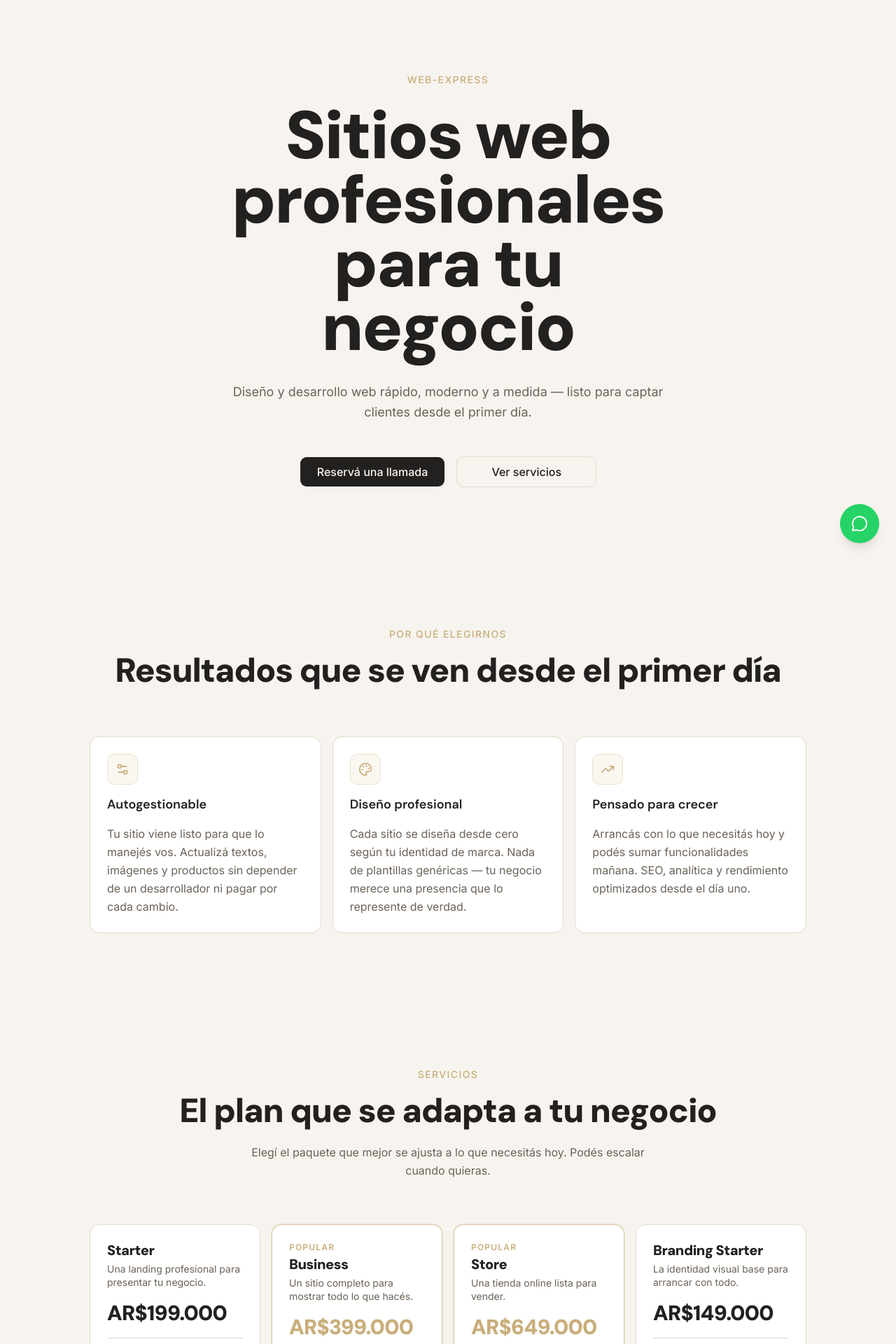
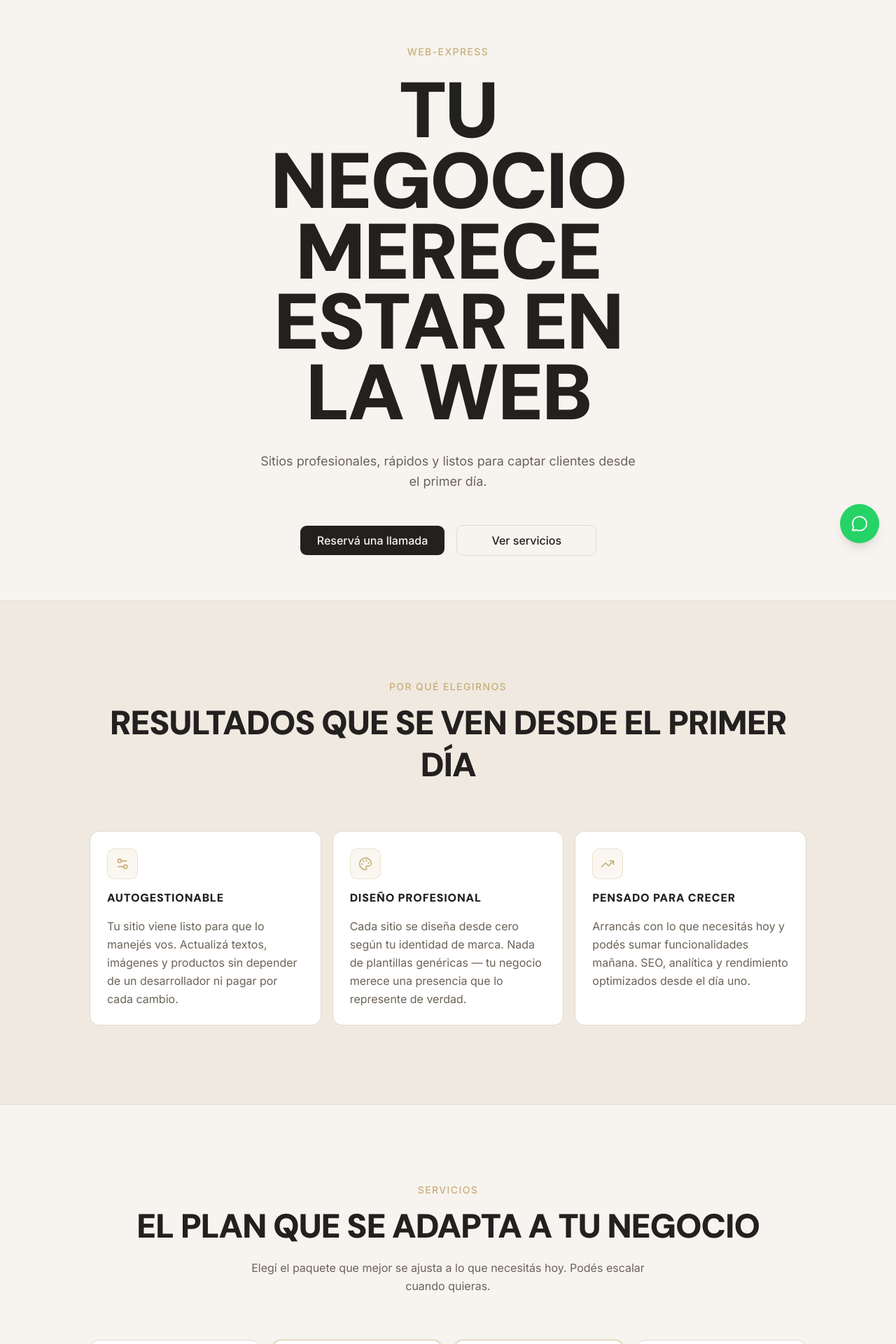
Before and after one commit to moix197/web-express, a Next.js app: page / in a window 1280 px wide. Shown: the top 1920 px of the page at 70% size. Built offline with nearby package versions, Linux system fonts and the light colour scheme.

Commit message:
style(landing): caps headlines, section separation, centered process timeline

```diff
--- a/src/components/sections/About.tsx
+++ b/src/components/sections/About.tsx
@@ -42,7 +42,7 @@ function PillarCard({ pillar }: { pillar: Pillar }) {
         <Icon className="size-5" />
       </span>
 
-      <h3 className="text-lg font-semibold leading-snug text-foreground">
+      <h3 className="text-base font-black uppercase leading-snug tracking-wider text-foreground">
         {pillar.heading}
       </h3>
 
@@ -57,7 +57,7 @@ export function About() {
   return (
     <section
       aria-labelledby="about-heading"
-      className="px-4 py-20 sm:px-8 sm:py-24"
+      className="border-t border-border bg-muted px-4 py-20 sm:px-8 lg:py-28"
     >
       <div className="mx-auto w-full max-w-5xl">
         {/* Section header */}
@@ -67,7 +67,7 @@ export function About() {
           </p>
           <h2
             id="about-heading"
-            className="font-display text-3xl font-black leading-tight tracking-tight text-foreground sm:text-4xl lg:text-5xl"
+            className="font-display text-3xl font-black uppercase leading-tight tracking-tight text-foreground sm:text-4xl lg:text-5xl"
           >
             Resultados que se ven desde el primer día
           </h2>
--- a/src/components/sections/Contact.tsx
+++ b/src/components/sections/Contact.tsx
@@ -17,7 +17,7 @@ export function Contact() {
     <section
       id="contacto"
       aria-labelledby="contact-heading"
-      className="px-4 py-20 sm:px-8 sm:py-24"
+      className="border-t border-border bg-muted px-4 py-20 sm:px-8 lg:py-28"
     >
       <div className="mx-auto w-full max-w-2xl">
         {/* Section header */}
@@ -27,7 +27,7 @@ export function Contact() {
           </p>
           <h2
             id="contact-heading"
-            className="font-display text-3xl font-black leading-tight tracking-tight text-foreground sm:text-4xl lg:text-5xl"
+            className="font-display text-3xl font-black uppercase leading-tight tracking-tight text-foreground sm:text-4xl lg:text-5xl"
           >
             Hablemos de tu proyecto
           </h2>
--- a/src/components/sections/Faq.tsx
+++ b/src/components/sections/Faq.tsx
@@ -52,7 +52,7 @@ export function Faq() {
     <section
       id="faq"
       aria-labelledby="faq-heading"
-      className="px-4 py-20 sm:px-8 sm:py-24"
+      className="border-t border-border bg-background px-4 py-20 sm:px-8 lg:py-28"
     >
       <div className="mx-auto w-full max-w-3xl">
         {/* Section header */}
@@ -62,7 +62,7 @@ export function Faq() {
           </p>
           <h2
             id="faq-heading"
-            className="font-display text-3xl font-black leading-tight tracking-tight text-foreground sm:text-4xl lg:text-5xl"
+            className="font-display text-3xl font-black uppercase leading-tight tracking-tight text-foreground sm:text-4xl lg:text-5xl"
           >
             ¿Tenés dudas?
           </h2>
--- a/src/components/sections/Hero.tsx
+++ b/src/components/sections/Hero.tsx
@@ -15,16 +15,15 @@ export function Hero() {
 
         {/* Headline — DM Sans via --font-display, clamped oversized */}
         <h1
-          className="mb-6 font-display font-black leading-[0.95] tracking-tight text-foreground sm:mb-8"
-          style={{ fontSize: "clamp(2.75rem, 8vw, 6rem)" }}
+          className="mb-6 font-display font-black uppercase leading-[0.9] tracking-tight text-foreground sm:mb-8"
+          style={{ fontSize: "clamp(3rem, 9vw, 7rem)" }}
         >
-          {siteConfig.tagline}
+          Tu negocio merece estar en la web
         </h1>
 
         {/* Subheadline */}
-        <p className="mx-auto mb-10 max-w-[60ch] text-base leading-relaxed text-muted-foreground sm:mb-12 sm:text-lg">
-          Diseño y desarrollo web rápido, moderno y a medida — listo para
-          captar clientes desde el primer día.
+        <p className="mx-auto mb-10 max-w-[48ch] text-base leading-relaxed text-muted-foreground sm:mb-12 sm:text-lg">
+          Sitios profesionales, rápidos y listos para captar clientes desde el primer día.
         </p>
 
         {/* CTAs */}
--- a/src/components/sections/Process.tsx
+++ b/src/components/sections/Process.tsx
@@ -44,21 +44,20 @@ function StepCard({ step, index }: { step: Step; index: number }) {
   const isLast = index === STEPS.length - 1
 
   return (
-    <li className="relative flex flex-row gap-5 lg:flex-col lg:gap-6">
+    <li className="relative flex flex-col items-center gap-4 text-center">
       {/* Connector line (hidden on last item) */}
       {!isLast && (
         <span
           aria-hidden="true"
           className={cn(
-            "absolute top-8 left-8 h-[calc(100%-2rem)] w-px bg-border",
-            "lg:top-8 lg:left-auto lg:h-px lg:w-[calc(100%-3rem+1rem)]",
-            "lg:translate-x-[calc(3rem-0.5px)]"
+            "absolute top-8 left-[calc(50%+2rem)] hidden h-px w-[calc(100%-4rem)] bg-border",
+            "lg:block"
           )}
         />
       )}
 
       {/* Number badge + icon */}
-      <div className="relative z-10 flex h-16 w-16 shrink-0 flex-col items-center justify-center rounded-xl border border-accent/40 bg-surface ring-1 ring-accent/20 lg:h-14 lg:w-14">
+      <div className="relative z-10 flex h-16 w-16 shrink-0 flex-col items-center justify-center rounded-xl border border-accent/40 bg-surface ring-1 ring-accent/20">
         <span
           className="font-display text-xs font-black leading-none tracking-widest text-accent"
           aria-hidden="true"
@@ -72,11 +71,11 @@ function StepCard({ step, index }: { step: Step; index: number }) {
       </div>
 
       {/* Text */}
-      <div className="pt-1 lg:pt-0">
-        <h3 className="font-display text-lg font-bold leading-tight tracking-tight text-foreground">
+      <div>
+        <h3 className="font-display text-base font-black uppercase leading-tight tracking-wider text-foreground">
           {step.title}
         </h3>
-        <p className="mt-1.5 max-w-[38ch] text-sm leading-relaxed text-muted-foreground">
+        <p className="mt-1.5 text-sm leading-relaxed text-muted-foreground">
           {step.description}
         </p>
       </div>
@@ -89,7 +88,7 @@ export function Process() {
     <section
       id="proceso"
       aria-labelledby="process-heading"
-      className="px-4 py-20 sm:px-8 sm:py-24"
+      className="border-t border-border bg-muted px-4 py-20 sm:px-8 lg:py-28"
     >
       <div className="mx-auto w-full max-w-5xl">
         {/* Section header */}
@@ -99,7 +98,7 @@ export function Process() {
           </p>
           <h2
             id="process-heading"
-            className="font-display text-3xl font-black leading-tight tracking-tight text-foreground sm:text-4xl lg:text-5xl"
+            className="font-display text-3xl font-black uppercase leading-tight tracking-tight text-foreground sm:text-4xl lg:text-5xl"
           >
             Del brief al lanzamiento
           </h2>
@@ -112,7 +111,7 @@ export function Process() {
         {/* Steps: vertical on mobile, horizontal on lg */}
         <ol
           aria-label="Etapas del proceso"
-          className="grid grid-cols-1 gap-8 lg:grid-cols-4 lg:gap-0"
+          className="grid grid-cols-1 gap-10 sm:grid-cols-2 lg:grid-cols-4 lg:gap-0"
         >
           {STEPS.map((step, index) => (
             <StepCard key={step.number} step={step} index={index} />
--- a/src/components/sections/Services.tsx
+++ b/src/components/sections/Services.tsx
@@ -42,7 +42,7 @@ function ServiceCard({ pkg }: { pkg: ServicePackage }) {
             Popular
           </p>
         )}
-        <h3 className="font-display text-xl font-black leading-tight tracking-tight text-foreground">
+        <h3 className="font-display text-xl font-black uppercase leading-tight tracking-wide text-foreground">
           {pkg.name}
         </h3>
         <p className="text-sm leading-snug text-muted-foreground">
@@ -127,7 +127,7 @@ export function Services() {
     <section
       id="servicios"
       aria-labelledby="services-heading"
-      className="px-4 py-20 sm:px-8 sm:py-24"
+      className="border-t border-border bg-background px-4 py-20 sm:px-8 lg:py-28"
     >
       <div className="mx-auto w-full max-w-5xl">
         {/* Section header */}
@@ -137,7 +137,7 @@ export function Services() {
           </p>
           <h2
             id="services-heading"
-            className="font-display text-3xl font-black leading-tight tracking-tight text-foreground sm:text-4xl lg:text-5xl"
+            className="font-display text-3xl font-black uppercase leading-tight tracking-tight text-foreground sm:text-4xl lg:text-5xl"
           >
             El plan que se adapta a tu negocio
           </h2>
```
